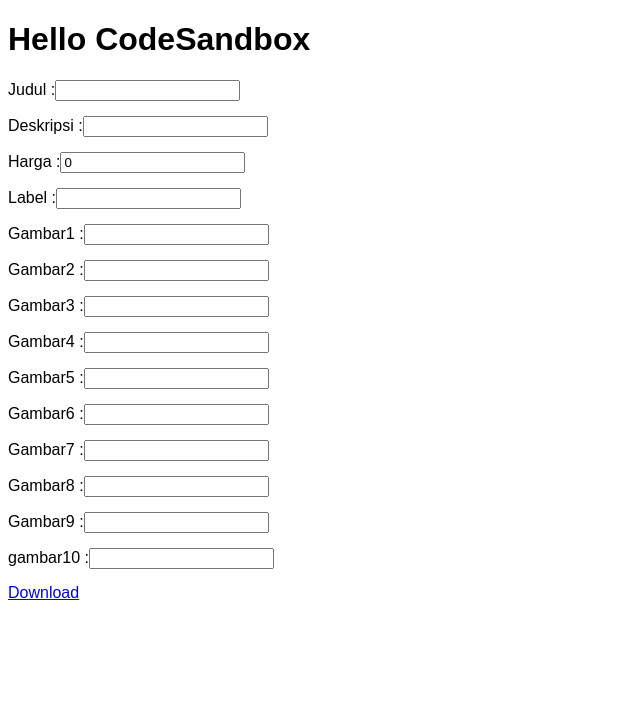
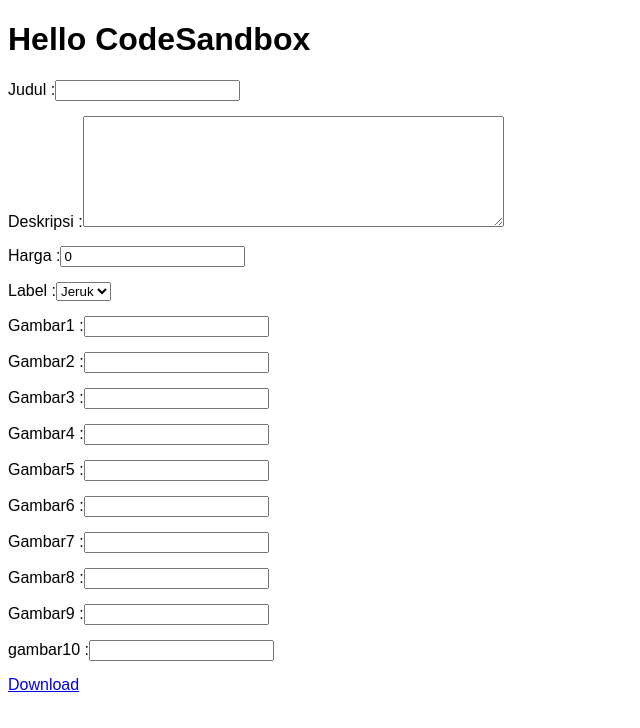
Before and after one commit to khoirxz/tool-macro, a React (Create React App) app: page / in a window 1280 px wide. Shown: the top 728 px of the page, without its empty margins (0-640 px from the left). Built offline with nearby package versions, Linux system fonts and the light colour scheme.

Commit message:
change to textarea

```diff
--- a/src/App.js
+++ b/src/App.js
@@ -29,10 +29,7 @@ export default function App() {
 
       <div className="form-control">
         <label>Deskripsi :</label>
-        <input
-          value={deskripsi}
-          onChange={(e) => setDeskripsi(e.target.value)}
-        />
+        <textarea value={deskripsi} onChange={e => setDeskripsi(e.target.value)} cols='50' rows='7' />
       </div>
 
       <div className="form-control">
@@ -42,7 +39,10 @@ export default function App() {
 
       <div className="form-control">
         <label>Label :</label>
-        <input value={label} onChange={(e) => setLabel(e.target.value)} />
+        <select onChange={e => setLabel(e.target.value)}>
+<option value='jeruk'>Jeruk</option>
+<option value='apel'>Apel</option>
+        </select>
       </div>
 
       <div className="form-control">
@@ -97,6 +97,7 @@ export default function App() {
 
       <CSVLink
         headers={headers}
+
         data={[
           {
             Judul: "PROMO! " + judul,
```
Also changed, not shown: .gitpod.yml (added), 8 other files (tests, documents, lock files or other folders).
